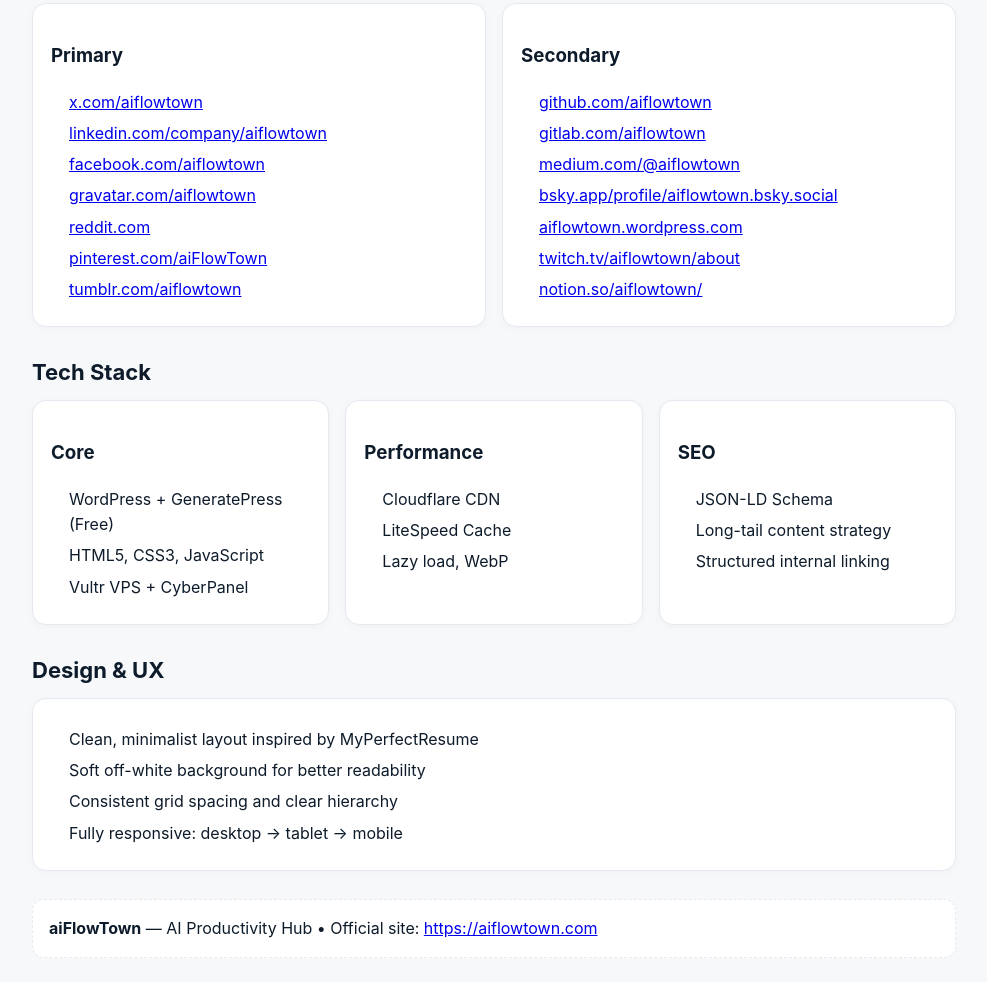
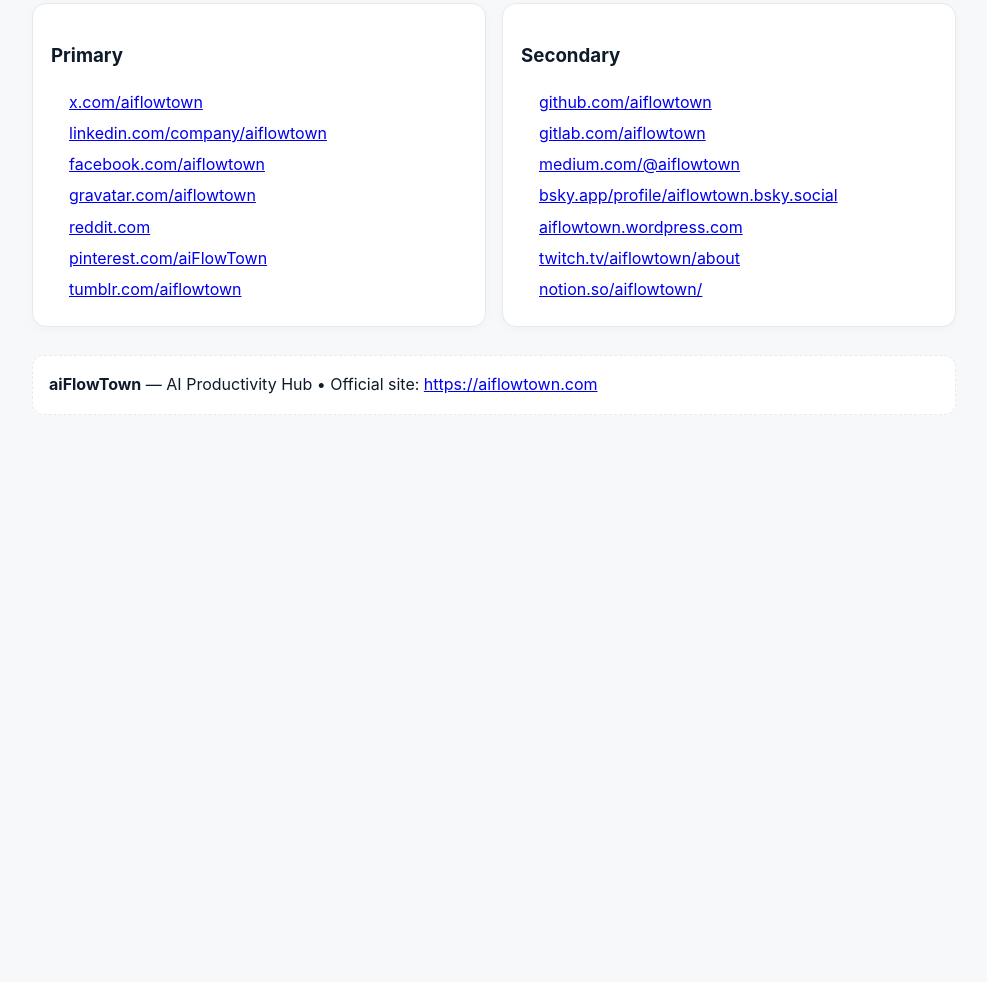
Before and after one commit to aiflowtown/aiflowtown, a plain HTML site: page index.html in a window 1280 px wide. Shown: the part 1067-2049 px from the top of the page, without its empty margins (146-1133 px from the left). After the commit the page ends 1510 px from the top, so only its background shows below. Drawn offline with Linux system fonts and the light colour scheme.

Commit message:
Update index.html

```diff
--- a/index.html
+++ b/index.html
@@ -119,29 +119,6 @@
       </div>
     </section>
 
-    <!-- TECH -->
-    <section class="section" id="tech">
-      <h2>Tech Stack</h2>
-      <div class="grid-3">
-        <div class="card"><h3>Core</h3><ul class="icon"><li>WordPress + GeneratePress (Free)</li><li>HTML5, CSS3, JavaScript</li><li>Vultr VPS + CyberPanel</li></ul></div>
-        <div class="card"><h3>Performance</h3><ul class="icon"><li>Cloudflare CDN</li><li>LiteSpeed Cache</li><li>Lazy load, WebP</li></ul></div>
-        <div class="card"><h3>SEO</h3><ul class="icon"><li>JSON-LD Schema</li><li>Long-tail content strategy</li><li>Structured internal linking</li></ul></div>
-      </div>
-    </section>
-
-    <!-- DESIGN -->
-    <section class="section" id="design">
-      <h2>Design & UX</h2>
-      <div class="card">
-        <ul class="icon">
-          <li>Clean, minimalist layout inspired by MyPerfectResume</li>
-          <li>Soft off-white background for better readability</li>
-          <li>Consistent grid spacing and clear hierarchy</li>
-          <li>Fully responsive: desktop → tablet → mobile</li>
-        </ul>
-      </div>
-    </section>
-
     <footer class="foot">
       <strong>aiFlowTown</strong> — AI Productivity Hub • Official site: <a href="https://aiflowtown.com" target="_blank">https://aiflowtown.com</a>
     </footer>
```
